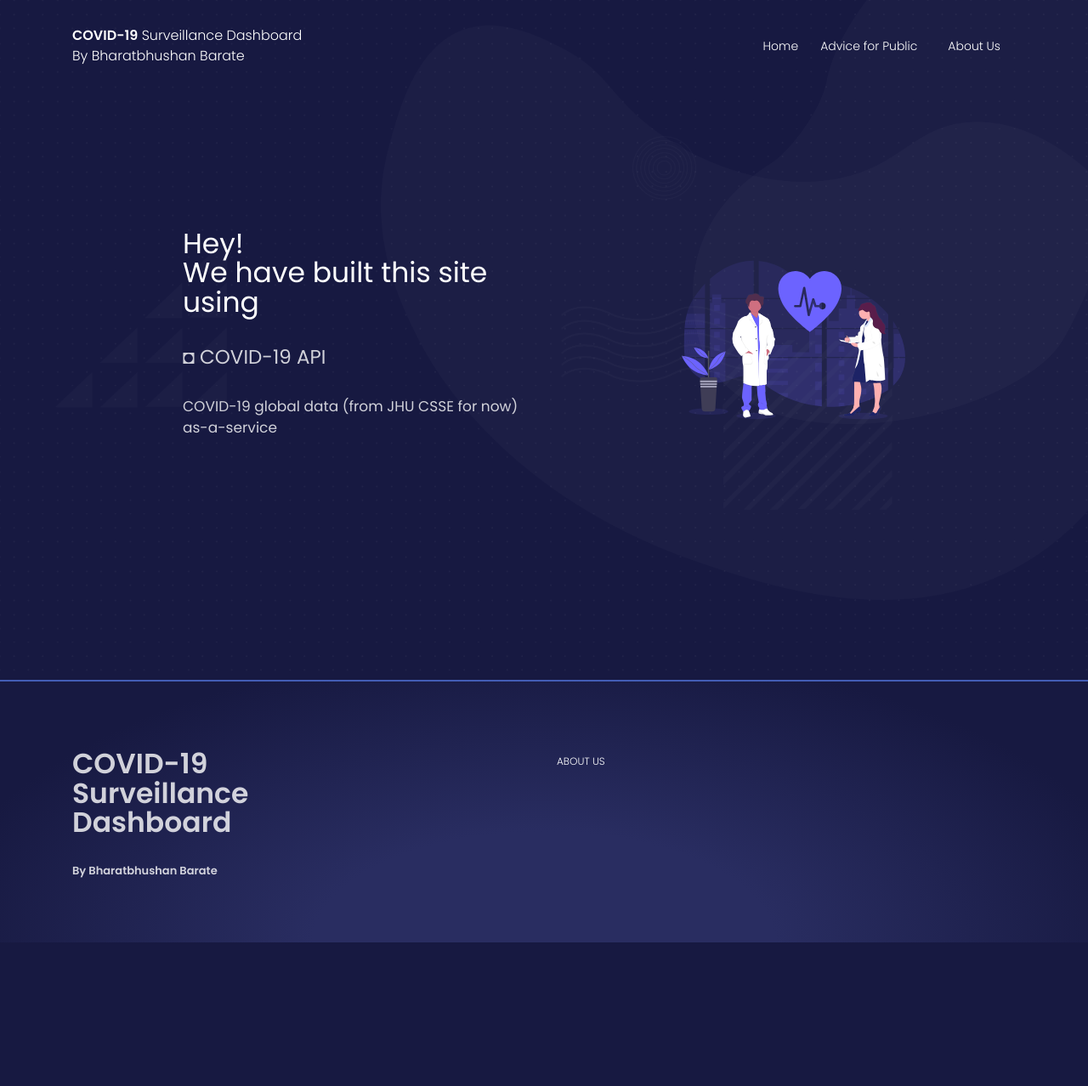
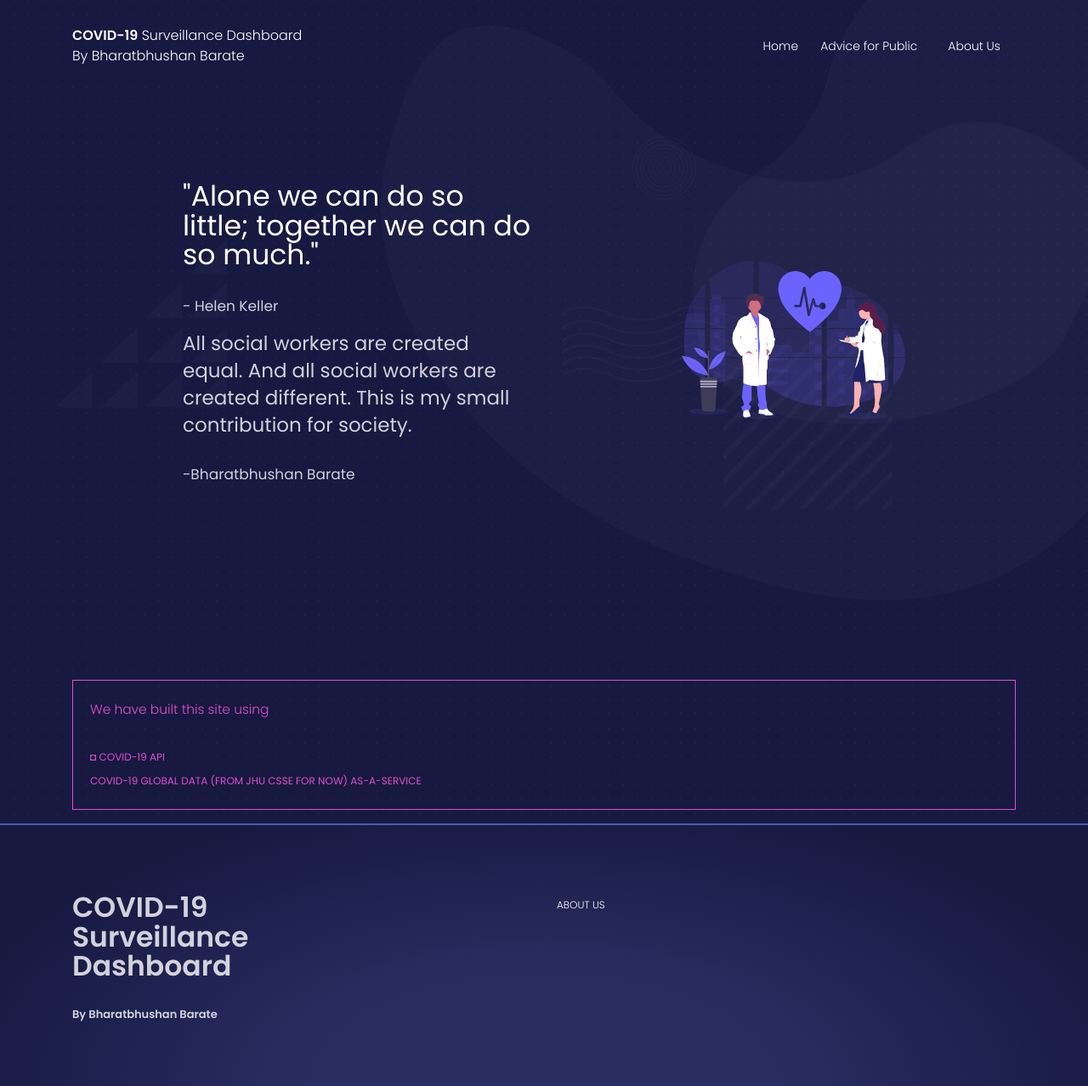
Before and after one commit to ninadsumant/COVID-19-Dashboard, a Flask app: page /about in a window 1280 px wide. Shown: the whole page at 85% size. Before the commit the page ends 1109 px from the top, so only its background shows below. Run offline with Flask 2, Linux system fonts and the light colour scheme; some libraries are stand-ins or nearby versions.

Commit message:
minor changes

```diff
--- a/templates/about.html
+++ b/templates/about.html
@@ -97,13 +97,14 @@
       <div class="content-center">
         <div class="row row-grid justify-content-between align-items-center text-left">
           <div class="col-lg-6 col-md-6">
-            <h1 class="text-white">Hey!
-              <br/>
-              <span class="text-white">We have built this site using</span>
+            <h1 class="text-white">
+              <span class="text-white">"Alone we can do so little; together we can do so much."</span>
             </h1>
-                <h3>◘ COVID-19 API</h3>
-                <h4>COVID-19 global data (from JHU CSSE for now) as-a-service</h4>
-
+            <h4>- Helen Keller</h4>
+            <h3>All social workers are created equal. And all social workers are created different.
+              This is my small contribution for society.
+            </h3>
+            <h4>-Bharatbhushan Barate</h4>
           </div>
           <div class="col-lg-4 col-md-5">
             <img src="../static/img/doctor.svg" alt="Circle image" class="img-fluid">
@@ -112,6 +113,22 @@
       </div>
     </div>
 
+    <div class="container">
+      <div class="typography-line">
+        <blockquote>
+          <p class="blockquote blockquote-primary">
+            We have built this site using
+            <br>
+            <br>
+            <small>
+              ◘ COVID-19 API <br>
+              COVID-19 global data (from JHU CSSE for now) as-a-service
+            </small>
+          </p>
+        </blockquote>
+      </div>
+
+    </div>
      <footer class="footer">
        <div class="container">
          <div class="row">
```
Also changed, not shown: templates/precautions.html (+1 -14 lines).
